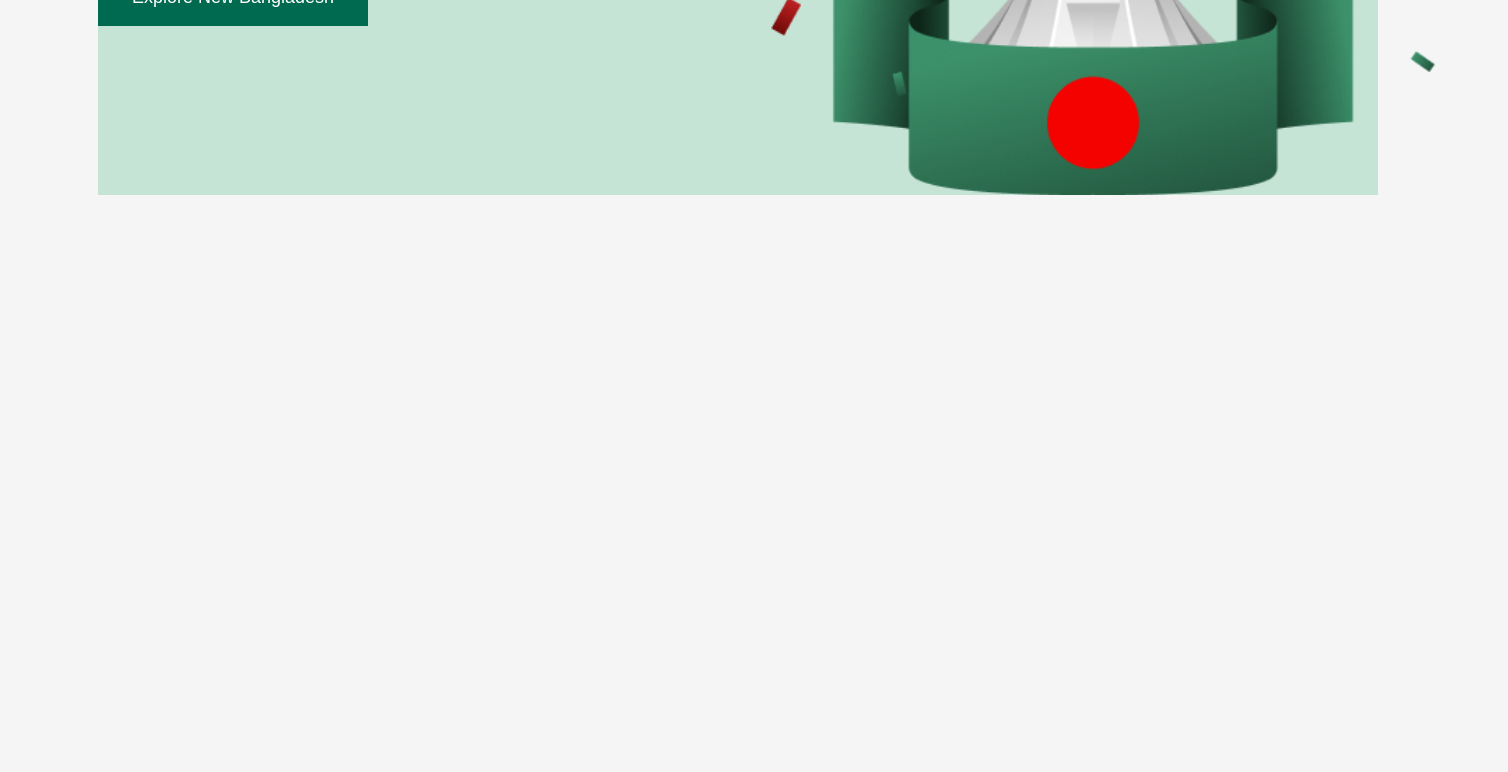
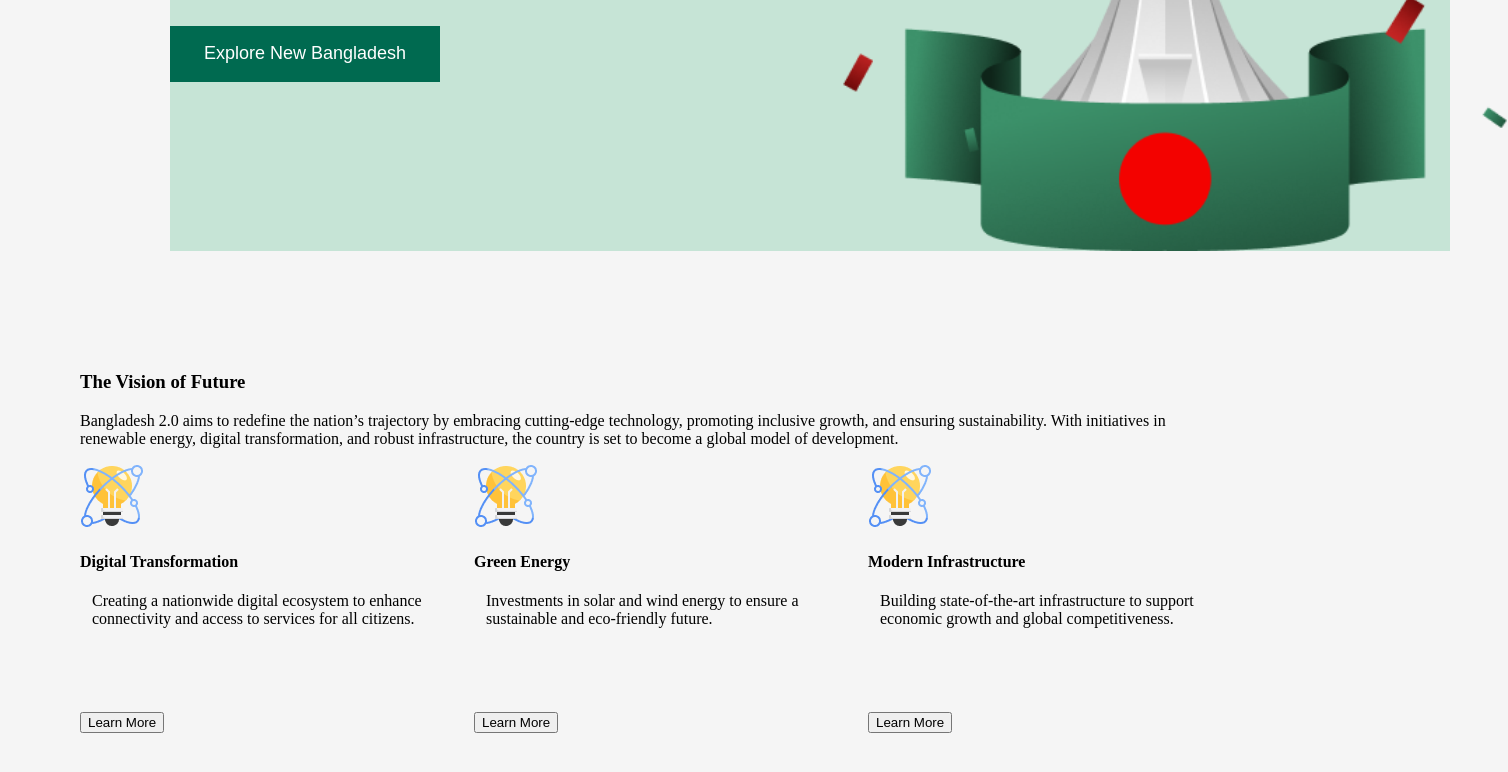
Before and after one commit to Ashikqul/Bangladesh-2.0, a plain HTML site: page index.html in a window 1280 px wide. Shown: the part 480-1252 px from the top of the page, 1508 px wide, since content can reach past the window. Before the commit the page ends 800 px from the top, so only its background shows below. Drawn offline with Linux system fonts and the light colour scheme.

Commit message:
Add 'The Vision of Future' section with description, cards, and buttons for Digital Transformation, Green Energy, and Modern Infrastructure

```diff
--- a/Style/Styles.css
+++ b/Style/Styles.css
@@ -1,5 +1,6 @@
 body{
     background-color: #F5F5F5;
+    margin: 80px;
 }
 
 /* header style */
@@ -60,7 +61,7 @@ nav ul{
 .banner-welcome{
     font-size: 24px;
     font-weight: 500px;
-    color: #0E0E0E;
+    color: #0E0E0E
 }
 .banner-title{
     font-size:56px ;
@@ -74,4 +75,35 @@ nav ul{
     height: 250;
     margin-left: 50px;
 }
-.
+
+
+/* Visions section styles */
+.Visions-container{
+    display: flex;
+    gap: 24px;
+
+}
+.Vision-description{
+    width: 346px;
+    height: 108px;
+    margin: 12px;
+}
+.card button {
+    background-color: #2ecc71;
+    color: #ffffff;
+    padding: 10px 20px;
+    border: none;
+    border-radius: 5px;
+    font-size: 1rem;
+    cursor: pointer;
+    transition: background-color 0.3s ease;
+
+
+  .card button:hover
+    background-color: #27ae60;
+  }
+
+
+.Vision{
+    border-inline-start-color: #5490F5 ;
+}
--- a/index.html
+++ b/index.html
@@ -21,7 +21,48 @@
             </div>
 
             <img class="banner-profile-pic" src="assets/hero.png" alt="">
+
         </div>
+
+        <main>
+
+            <!-- Pillars of "Bangladesh 2.0" -->
+             <section class=" Visions">
+                <h3 class="section-title">The Vision of Future</h3>
+<p class="section-description">
+    Bangladesh 2.0 aims to redefine the nation’s trajectory by embracing cutting-edge technology, promoting inclusive growth, and ensuring sustainability. With initiatives in renewable energy, digital transformation, and robust infrastructure, the country is set to become a global model of development.
+</p>
+
+        <div class="Visions-container">
+<div class="Vision">
+    <img src="assets/card-icon.png" alt="">
+    <h4 class="Vision-title">Digital Transformation</h4>
+    <p class="Vision-description">Creating a nationwide digital ecosystem to enhance connectivity and access to services for all citizens.</p>
+    <button>Learn More</button>
+</div>
+<div class="Vision">
+    <img src="assets/card-icon.png" alt="">
+    <h4 class="Vision-title">Green Energy</h4>
+    <p class="Vision-description">Investments in solar and wind energy to ensure a sustainable and eco-friendly future.</p>
+    <button  >Learn More</button>
+</div>
+<div class="Vision">
+    <img src="assets/card-icon.png" alt="">
+    <h4 class="Vision-title">Modern Infrastructure</h4>
+    <p class="Vision-description">Building state-of-the-art infrastructure to support economic growth and global competitiveness.</p>
+    <button>Learn More</button>
+
+
+
+
+
+
+
+
+        </div>
+         </section>
+
+            </main>
     </header>
 
 
```
